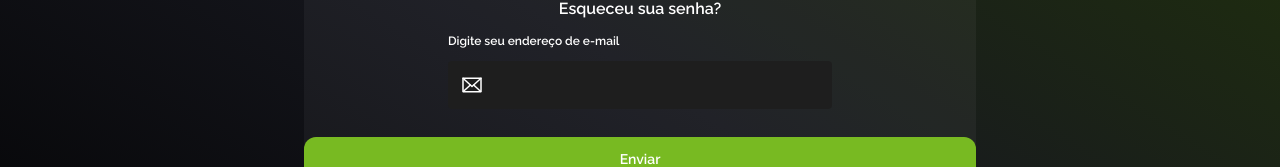
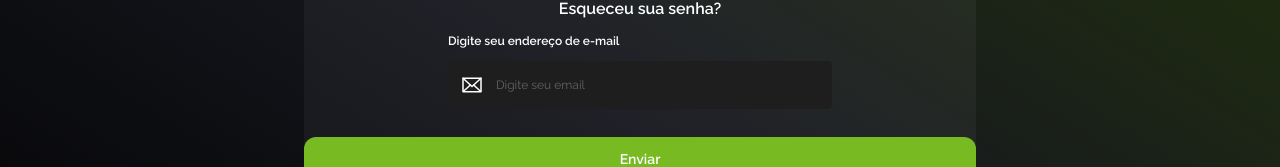
Before and after one commit to ONESOFT-OS/BetBall, a React (Vite) app in the folder frontend/: page /forgotpassword in a window 1280 px wide. Shown: the part 326-493 px from the top of the page. Built offline with nearby package versions, Linux system fonts and the light colour scheme.

Commit message:
edit: assets e imagens não utilizadas

```diff
--- a/frontend/src/pages/ForgotPassword.tsx
+++ b/frontend/src/pages/ForgotPassword.tsx
@@ -2,7 +2,7 @@ import { Envelope } from "phosphor-react";
 import { Button } from "../components/Button";
 import { TextInput } from "../components/TextInput";
 import { Text } from "../components/Text";
-import { Logo } from "../Logo";
+import { Logo } from "../assets/Logo";
 import { Link } from "react-router-dom";
 
 export function ForgotPassword(){
@@ -21,7 +21,7 @@ export function ForgotPassword(){
                     <TextInput.Icon>
                         <Envelope/>
                     </TextInput.Icon>
-                    <TextInput.Input autoComplete="off" type='email' id='email' placeholder=''/>
+                    <TextInput.Input autoComplete="off" type='email' id='email' placeholder='Digite seu email'/>
                     </TextInput.Root>
                 </label>
 
--- a/frontend/src/pages/SignIn.tsx
+++ b/frontend/src/pages/SignIn.tsx
@@ -5,7 +5,7 @@ import { Checkbox } from "../components/Checkbox";
 import { Button } from "../components/Button";
 import {Lock} from 'phosphor-react'
 import { Heading } from "../components/Heading";
-import { Logo } from "../Logo";
+import { Logo } from "../assets/Logo";
 import {Link} from 'react-router-dom';
 
 export function SignIn(){
--- a/frontend/src/pages/SignUp.tsx
+++ b/frontend/src/pages/SignUp.tsx
@@ -1,5 +1,5 @@
-import { Logo } from "../Logo";
-import {ICad} from "../ICad"
+import { Logo } from "../assets/Logo";
+import {ICad} from "../assets/ICad"
 import { Checkbox } from "../components/Checkbox";
 import { Envelope, User,Lock } from "phosphor-react";
 import { Button } from "../components/Button";
```
Also changed, not shown: frontend/src/assets/ICad.tsx (renamed from frontend/src/ICad.tsx), frontend/src/assets/Jog1.png (deleted), frontend/src/assets/Jog2.png (deleted), frontend/src/assets/Logo.tsx (renamed from frontend/src/Logo.tsx).
